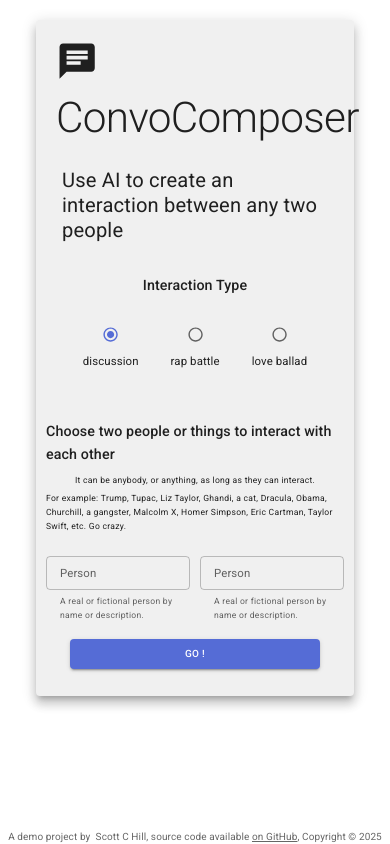
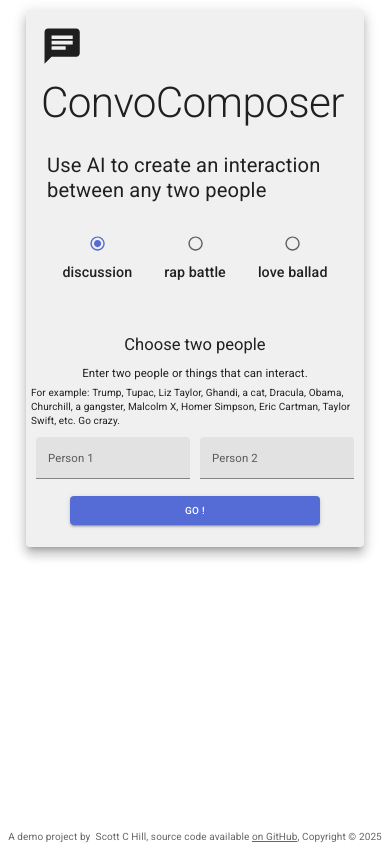
Before and after one commit to hillscottc/openai-fe2, a React (Vite) app: page / in a window 390 px wide. Built offline with nearby package versions, Linux system fonts and the light colour scheme; no server answers.

Commit message:
cleaned up for mobile

```diff
--- a/src/ChatBot.tsx
+++ b/src/ChatBot.tsx
@@ -35,8 +35,6 @@ async function fetchChat({
 }
 
 const chatTypes = ["discussion", "rap battle", "love ballad"];
-
-const personHelperText = "A real or fictional person by name or description.";
 
 const sampleItems = [
   "Trump",
@@ -92,13 +90,13 @@ function ChatBot() {
   return (
     <Paper
       elevation={8}
-      style={{
-        // use sx?
+      sx={{
         display: "flex",
         flexDirection: "column",
-        padding: "10px",
-        margin: "20px",
+        padding: "5px",
+        margin: "10px",
         backgroundColor: "#f0f0f0",
+        height: "100%",
       }}
     >
       <Typography variant="h1" margin="10px" border="10px">
@@ -110,12 +108,6 @@ function ChatBot() {
           <Box sx={{ display: "flex", justifyContent: "center", p: 1, m: 1 }}>
             <Typography variant="h4" gutterBottom>
               Use AI to create an interaction between any two people
-            </Typography>
-          </Box>
-
-          <Box sx={{ display: "flex", justifyContent: "center", p: 1, m: 1 }}>
-            <Typography variant="h6" gutterBottom>
-              Interaction Type
             </Typography>
           </Box>
 
@@ -140,7 +132,7 @@ function ChatBot() {
                     value={value}
                     key={value}
                     control={<Radio />}
-                    label={value}
+                    label={<Typography variant="h6">{value}</Typography>}
                     labelPlacement="bottom"
                   />
                 ))}
@@ -155,8 +147,8 @@ function ChatBot() {
             marginBottom: "3px",
           }}
         >
-          <Typography variant="h6" gutterBottom>
-            Choose two people or things to interact with each other
+          <Typography variant="h5" gutterBottom>
+            Choose two people
           </Typography>
         </Box>
 
@@ -164,17 +156,13 @@ function ChatBot() {
           sx={{
             display: "grid",
             justifyContent: "center",
-            marginBottom: "20px",
+            marginBottom: "5px",
           }}
         >
-          <Typography
-            variant="caption"
-            gutterBottom
-            sx={{ textAlign: "center" }}
-          >
-            It can be anybody, or anything, as long as they can interact.
+          <Typography variant="body1" gutterBottom sx={{ textAlign: "center" }}>
+            Enter two people or things that can interact.
           </Typography>
-          <Typography variant="caption" gutterBottom>
+          <Typography variant="body2" gutterBottom>
             For example:&nbsp;
             {sampleItems.map((item) => `${item}, `)} etc. Go crazy.
           </Typography>
@@ -182,26 +170,24 @@ function ChatBot() {
 
         <Box sx={{ display: "flex", justifyContent: "center" }}>
           <TextField
-            helperText={personHelperText}
             size="small"
             onChange={(e) =>
               setFormData({ ...formData, person1: e.target.value })
             }
             value={formData.person1}
-            label={"Person"}
-            variant="outlined"
+            label={"Person 1"}
+            variant="filled"
             error={formError && !formData.person1}
             sx={{ paddingRight: "10px" }}
           />
           <TextField
-            helperText={personHelperText}
             size="small"
             onChange={(e) =>
               setFormData({ ...formData, person2: e.target.value })
             }
             value={formData.person2}
-            label={"Person"}
-            variant="outlined"
+            label={"Person 2"}
+            variant="filled"
             error={formError && !formData.person2}
           />
         </Box>
```
